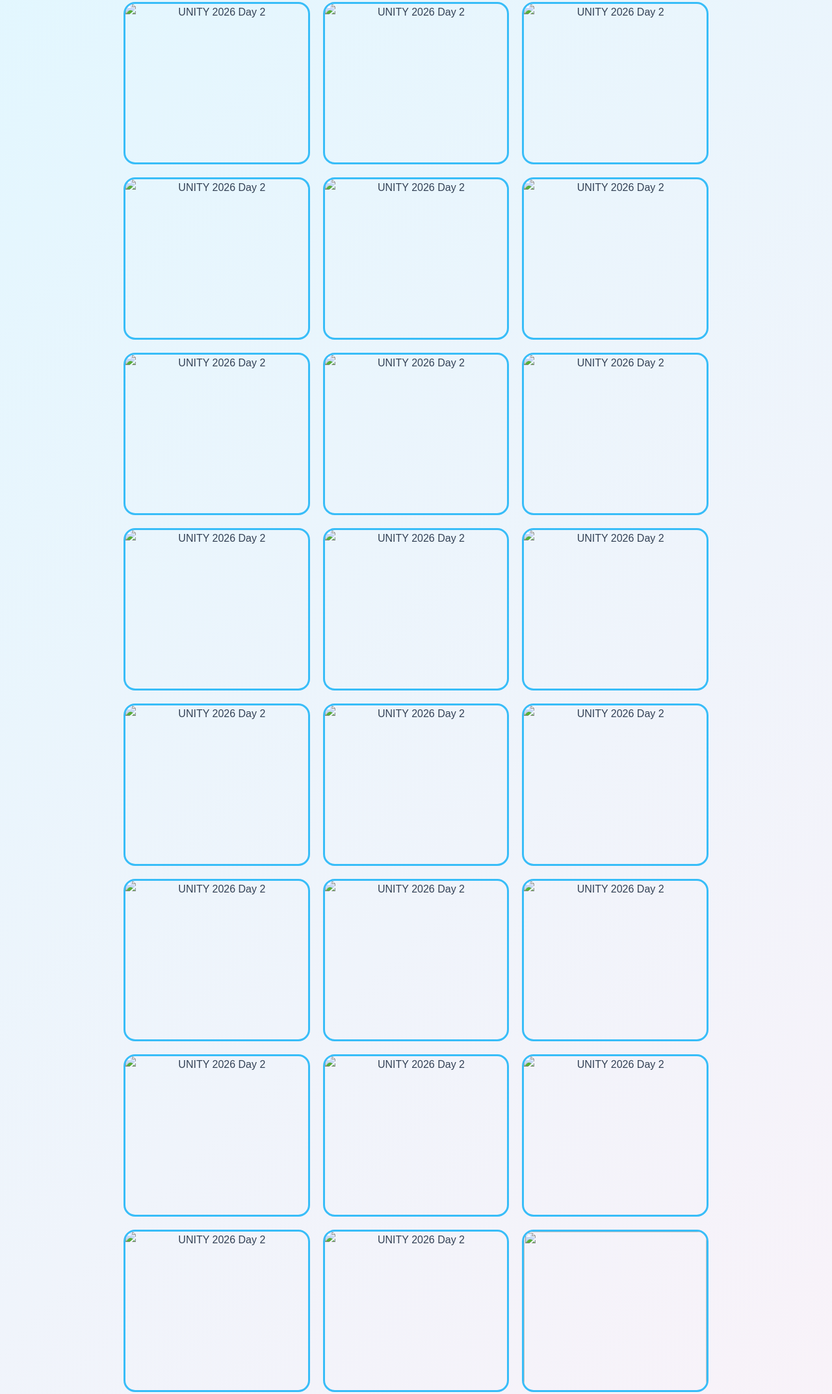
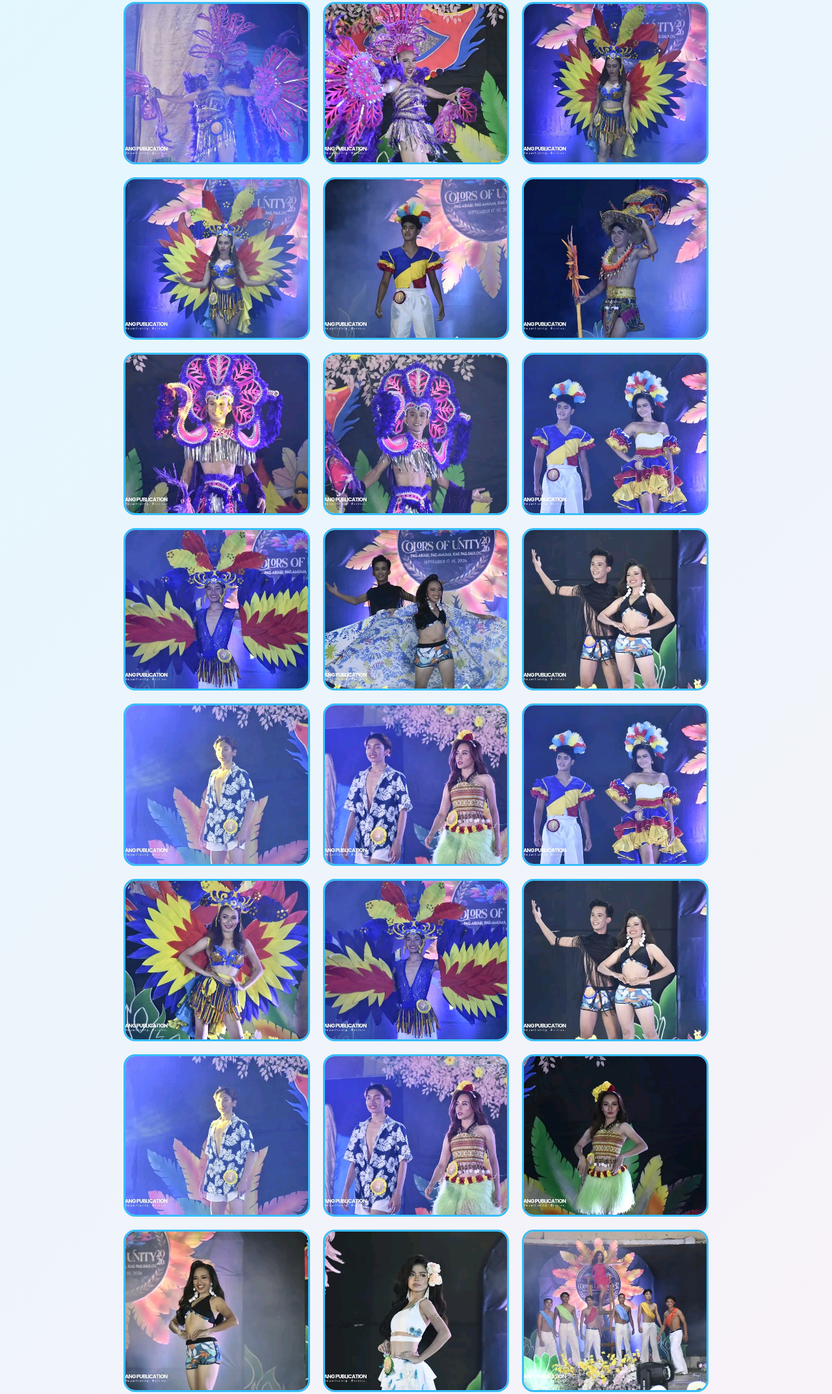
Before and after one commit to jezalynindic/Universirty-, a plain HTML site: page day2.html in a window 1280 px wide. Shown: the part 475-2621 px from the top of the page at 65% size. Drawn offline with Linux system fonts and the light colour scheme.

Commit message:
Update day2.html

```diff
--- a/day2.html
+++ b/day2.html
@@ -103,53 +103,53 @@
 
                 <div class="day-gallery">
 
-                    <img src="image/day2-1.jpg"
+                    <img src="day2-1.jpg"
                      alt="UNITY 2026 Day 2">
-                    <img src="image/day2-2.jpg"
+                    <img src="day2-2.jpg"
                      alt="UNITY 2026 Day 2">
-                    <img src="image/day2-3.jpg"
+                    <img src="day2-3.jpg"
                     alt="UNITY 2026 Day 2">
-                    <img src="image/day2-4.jpg"
+                    <img src="day2-4.jpg"
                      alt="UNITY 2026 Day 2">
-                    <img src="image/day2-5.jpg"
+                    <img src="day2-5.jpg"
                     alt="UNITY 2026 Day 2">
-                    <img src="image/day2-6.jpg"
+                    <img src="day2-6.jpg"
                      alt="UNITY 2026 Day 2">
-                    <img src="image/day2-7.jpg"
+                    <img src="day2-7.jpg"
                     alt="UNITY 2026 Day 2">
-                    <img src="image/day2-8.jpg"
+                    <img src="day2-8.jpg"
                      alt="UNITY 2026 Day 2">
-                    <img src="image/day2-9.jpg"
+                    <img src="day2-9.jpg"
                     alt="UNITY 2026 Day 2">
-                    <img src="image/day2-10.jpg"
+                    <img src="day2-10.jpg"
                     alt="UNITY 2026 Day 2">
-                    <img src="image/day2-11.jpg"
+                    <img src="day2-11.jpg"
                      alt="UNITY 2026 Day 2">
-                    <img src="image/day2-12.jpg"
+                    <img src="day2-12.jpg"
                      alt="UNITY 2026 Day 2">
-                    <img src="image/day2-13.jpg"
+                    <img src="day2-13.jpg"
                     alt="UNITY 2026 Day 2">
-                    <img src="image/day2-14.jpg"
+                    <img src="day2-14.jpg"
                     alt="UNITY 2026 Day 2">
-                    <img src="image/day2-15.jpg"
+                    <img src="day2-15.jpg"
                     alt="UNITY 2026 Day 2">
-                    <img src="image/day2-16.jpg"
+                    <img src="day2-16.jpg"
                     alt="UNITY 2026 Day 2">
-                    <img src="image/day2-17.jpg"
+                    <img src="day2-17.jpg"
                      alt="UNITY 2026 Day 2">
-                    <img src="image/day2-18.jpg"
+                    <img src="day2-18.jpg"
                     alt="UNITY 2026 Day 2">
-                    <img src="image/day2-19.jpg"
+                    <img src="day2-19.jpg"
                     alt="UNITY 2026 Day 2">
-                    <img src="image/day2-20.jpg"
+                    <img src="day2-20.jpg"
                     alt="UNITY 2026 Day 2">
-                    <img src="image/day2-21.jpg"
+                    <img src="day2-21.jpg"
                     alt="UNITY 2026 Day 2">
-                    <img src="image/day2-22.jpg"
+                    <img src="day2-22.jpg"
                     alt="UNITY 2026 Day 2">
-                    <img src="image/day2-23.jpg"
+                    <img src="day2-23.jpg"
                           alt="UNITY 2026 Day 2">
-                    <img src="image/day2-24.jpg"
+                    <img src="day2-24.jpg"
                 </div>
 
 
```
